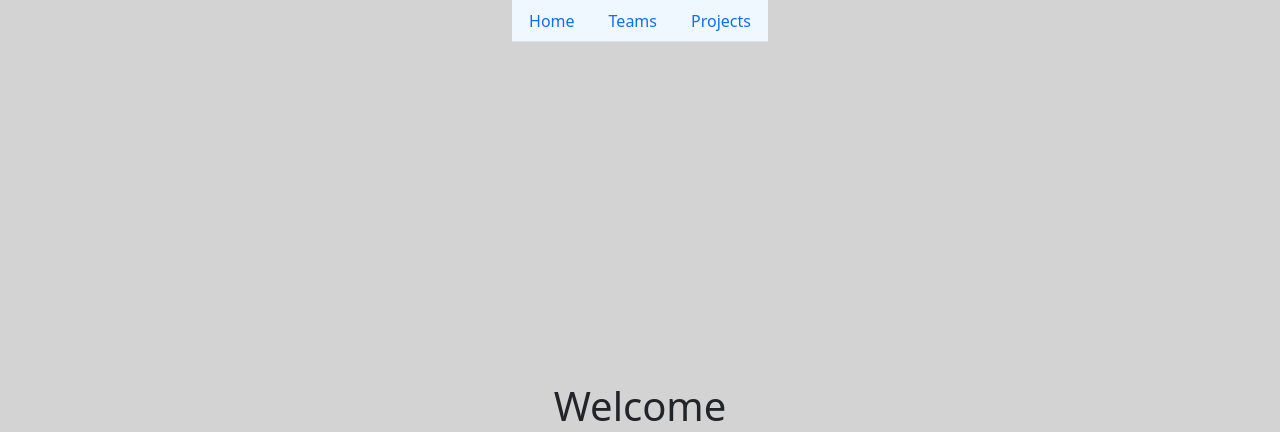
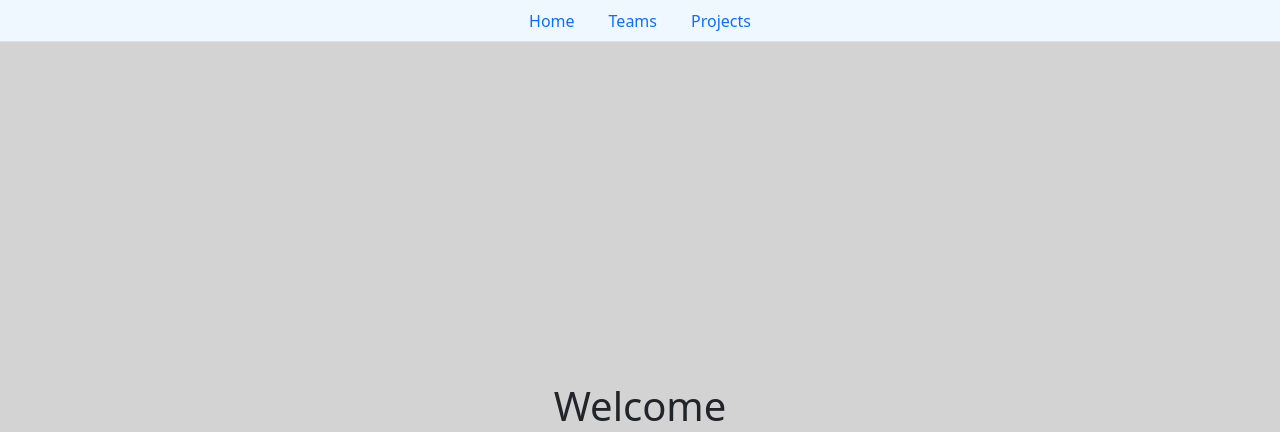
Before and after one commit to austinholmes33/unit-project-4, a Flask app: template templates/home.html in a window 1280 px wide. Shown: the top 432 px of the page. Run offline with Flask 2, Linux system fonts and the light colour scheme; the template is opened without the code that fills it: values that come from a table or form of the project are taken from there, others are empty.

Commit message:
additional styling added to nav links

```diff
--- a/static/style.css
+++ b/static/style.css
@@ -50,8 +50,12 @@ body {
 .nav {
     display: flex;
     justify-content: center;
+    width: 100%;
+    background-color: aliceblue;
+
 }
 
-.nav-item {
-    background-color: aliceblue;
+.nav-item:hover {
+    background-color: antiquewhite;
+    border: solid black 2px;
 }
```
